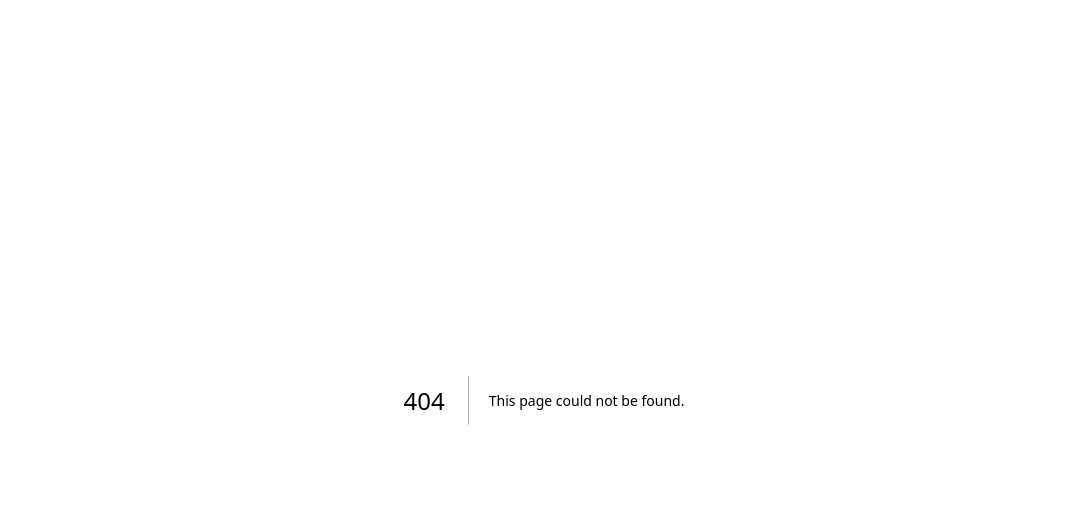
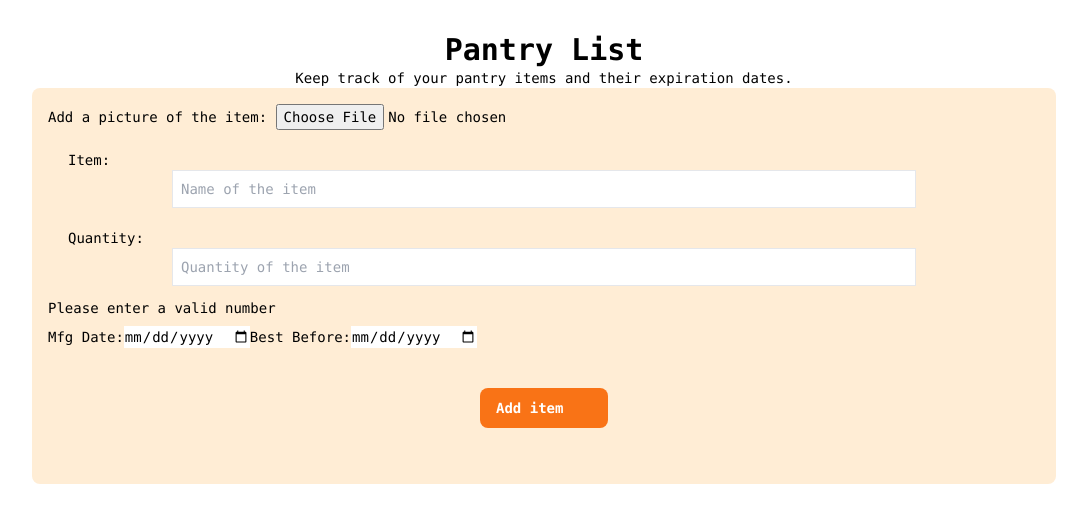
Before and after one commit to DarffourJoshua/pantry_tracker, a Next.js app: page /dashboard/createItem in a window 1280 px wide. Before the commit this address had no page. Shown: the top 522 px of the page, without its empty margins (96-1183 px from the left). Built offline with nearby package versions, Linux system fonts and the light colour scheme.

Commit message:
implement firebase authentication and session management

```diff
--- /dev/null
+++ b/src/app/dashboard/[id]/edit/page.jsx
@@ -0,0 +1,83 @@
+'use client'
+
+import { Button } from '../../../ui/button';
+
+// `app/dashboard/page.tsx` is the UI for the `/dashboard` URL
+export default function Page() {
+    return (
+        <main className="flex min-h-screen flex-col items-center justify-between sm:p-24 p-4">
+            <section className="z-10 w-full max-w-5xl items-center justify-between font-mono text-sm">
+                <h1 className="text-3xl font-bold text-center">Pantry List</h1>
+                <p className="text-center">Keep track of your pantry items and their expiration dates.</p>
+                <div className="bg-orange-100 p-4 rounded-lg">
+                    {/* form submission for the item list */}
+
+                    {/* Input for the picture of the item */}
+                    <form action="">
+                        <label htmlFor="itemImg">Add a picture of the item: </label>
+                        <input
+                            type="file"
+                            placeholder="Picture of the item"
+                            value={''}
+                            name="itemImg"
+                            id="itemImg"
+                        />
+
+                        {/* Input for the name of the item */}
+                        <label htmlFor="item">Item:</label>
+                        <input
+                            type="text"
+                            placeholder="Name of the item"
+                            className="col-span-3 p-3 border"
+                            name="item"
+                            value={''}
+                            onChange={(e)=>console.log(e.target.value)}
+                            id="item"
+                            required
+                        />
+
+                        {/* Input of the quantity of the item */}
+                        <label htmlFor="qty">Quantity</label>
+                        <input
+                            type="text"
+                            placeholder="Quantity of the item"
+                            name="qty"
+                            value={''}
+                            onChange={(e) => console.log(e.target.value)}
+                            id="qty"
+                            required
+                        />
+
+                        {/* Input for the manufacturing date */}
+                        <label htmlFor="mfgDate">Mfg Date:</label>
+                        <input
+                            type="date"
+                            placeholder="Manufacting date"
+                            name="mfgDate"
+                            value={''}
+                            onChange={e => console.log(e.target.value)}
+                            required
+                            id="mfgDate"
+                        />
+
+                        {/* Input for the expiring date */}
+                        <label htmlFor="bb">Best Before:</label>
+                        <input
+                            type="date"
+                            placeholder="Best before"
+                            name="bb"
+                            value={''}
+                            id="bb"
+                            onChange={e=> console.log(e.target.value)}
+                            required
+                        />
+                        <Button
+                            type='submit'
+                        />
+                    </form>
+                </div>
+
+            </section>
+        </main>
+    )
+}
--- /dev/null
+++ b/src/app/dashboard/createItem/page.jsx
@@ -0,0 +1,155 @@
+'use client'
+
+//importing firebase cloud firestore libraries
+import { collection, addDoc } from "firebase/firestore";
+import { ref, uploadBytes, getDownloadURL } from "firebase/storage";
+import { Button } from "../../ui/button";
+import {useRef, useState} from 'react';
+import { db, storage } from "../../firebase/config";
+import { useRouter } from "next/navigation";
+
+// `app/dashboard/page.tsx` is the UI for the `/dashboard` URL
+export default function Page() {
+    const router = useRouter();
+    const [isNumber, setIsNumber] = useState(false);
+    const inputRef = useRef(null);
+    const [itemFields, setItemFields] = useState({
+        photo: null,
+        item: '',
+        qty: '',
+        mfgDate: '',
+        bb: '',
+    })
+
+    const handleChange = (e) => {
+        const {name, value, files} = e.target
+        if (name === 'photo') {
+            setItemFields(prevValue => ({...prevValue, photo: files[0]}))
+        }   else {
+            setItemFields(prevValue => {
+                return {
+                    ...prevValue,
+                    [name]: value
+                }
+            });
+        }
+        if (name === 'bb')  setIsNumber(value < 0 && !isNaN(value) && value === '');
+    }
+
+    // function to handle the form submission
+    const handleSubmit = async (e) => {
+        e.preventDefault();
+        let photoURL = '';
+        try {
+            if (itemFields.photo) {
+                const storageRef = ref(storage, `photos/${itemFields.photo.name}`);
+                await uploadBytes(storageRef, itemFields.photo);
+                photoURL = await getDownloadURL(storageRef);
+            }
+
+            const newItem = {
+                ...itemFields,
+                photo: photoURL,
+            };
+            await addDoc(collection(db, "items"), newItem);
+
+            setItemFields(
+                {
+                    photo: null,
+                    item: '',
+                    qty: '',
+                    mfgDate: '',
+                    bb: '',
+                }
+            );
+            router.push('../pantryList');
+        }   catch (err) {
+            console.log(err);
+        }
+    }
+
+    return (
+        <main className="flex min-h-screen flex-col items-center text-black justify-between bg-white sm:p-8 p-4">
+            <section className="z-10 w-full max-w-5xl items-center justify-between font-mono text-sm">
+                <h1 className="text-3xl font-bold text-center ">Pantry List</h1>
+                <p className="text-center">Keep track of your pantry items and their expiration dates.</p>
+                <div className="bg-orange-100 p-4 rounded-lg">
+                    {/* form submission for the item list */}
+
+                    {/* Input for the picture of the item */}
+                    <form action="" onSubmit={handleSubmit}>
+                        <label htmlFor="photo" className="w-full">Add a picture of the item: </label>
+                        <input
+                            type="file"
+                            placeholder="Picture of the item"
+                            // value={itemFields.photo}
+                            name="photo"
+                            id="photo"
+                            accept="image/*"
+                            onChange={handleChange}
+                            required
+                        />
+
+                        {/* Input for the name of the item */}
+                        <label htmlFor="item" className="block mt-5 ml-5">Item:</label>
+                        <input
+                            type="text"
+                            placeholder="Name of the item"
+                            className="col-span-3 p-2 mx-auto mb-5 border w-3/4 block capitalise"
+                            name="item"
+                            value={itemFields.item}
+                            onChange={handleChange}
+                            id="item"
+                            required
+                        />
+
+                        {/* Input of the quantity of the item */}
+                        <label htmlFor="qty" className="block ml-5 mt-2">Quantity:</label>
+                        <input
+                            type="text"
+                            ref={inputRef}
+                            placeholder="Quantity of the item"
+                            name="qty"
+                            value={itemFields.qty}
+                            onChange={handleChange}
+                            id="qty"
+                            required
+                            className="col-span-3 p-2 mx-auto mb-3 border w-3/4 block"
+                        />
+                        {!isNumber && <span className="text-red block font-medium mb-2">Please enter a valid number</span>}
+
+                        {/* Input for the manufacturing date */}
+                        <label htmlFor="mfgDate">Mfg Date:</label>
+                        <input
+                            type="date"
+                            placeholder="Manufacting date"
+                            name="mfgDate"
+                            value={itemFields.mfgDate}
+                            onChange={handleChange}
+                            required
+                            id="mfgDate"
+                        />
+
+                        {/* Input for the expiring date */}
+                        <label htmlFor="bb">Best Before:</label>
+                        <input
+                            type="date"
+                            placeholder="Best before"
+                            name="bb"
+                            value={itemFields.bb}
+                            id="bb"
+                            onChange={handleChange}
+                            required
+                            min={new Date().toISOString().split('T')[0]}
+                        />
+                        <Button
+                            type='submit'
+                            className={'w-32 text-white mx-auto my-10'}
+                        > Add item </Button>
+                    </form>
+                </div>
+
+            </section>
+        </main>
+    )
+}
--- /dev/null
+++ b/src/app/dashboard/page.jsx
@@ -0,0 +1,5 @@
+export default function Page() {
+    return (
+        <h1>First Page</h1>
+    )
+}
```
